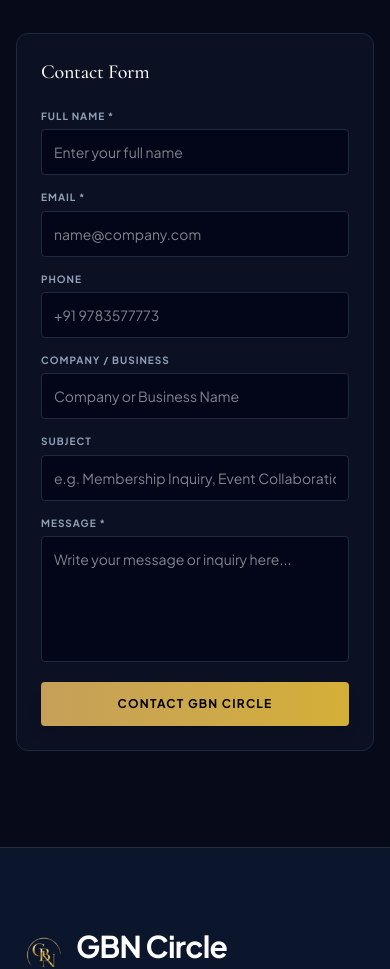
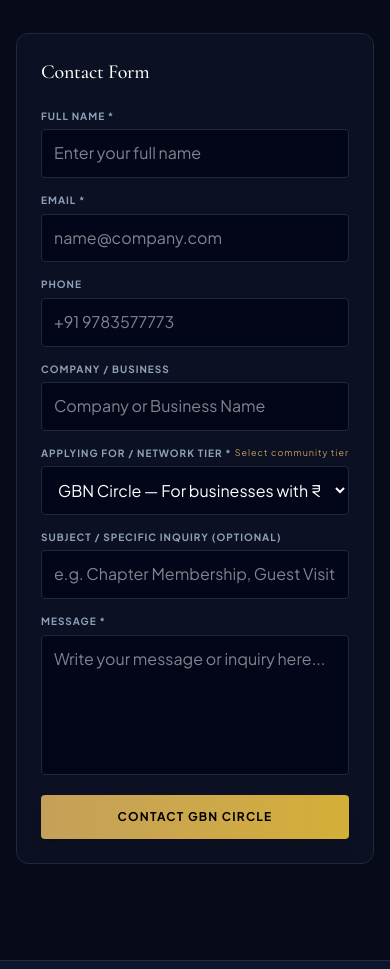
Before and after one commit to nimethfernando/gbn-circle, a Next.js app: page /contact in a window 390 px wide. Shown: the part 1020-1989 px from the top of the page. Built offline with nearby package versions, Linux system fonts and the light colour scheme; no server answers; the database is empty.

Commit message:
fix(contact): resolve submission connection, add tier selector, and prevent mobile zooming

```diff
--- a/src/app/admin/inquiries/page.tsx
+++ b/src/app/admin/inquiries/page.tsx
@@ -309,9 +309,19 @@
                     </td>
 
                     <td className="py-3.5 px-4 whitespace-nowrap">
-                      <span className="px-2.5 py-1 rounded text-[10px] font-semibold bg-slate-950 border border-slate-800 text-[#c5a059]">
-                        {inq.interest || 'General'}
-                      </span>
+                      {inq.interest === 'GBN Elite' ? (
+                        <span className="px-2.5 py-1 rounded text-[10px] font-bold bg-[#c5a059]/20 border border-[#c5a059] text-[#e5c158] inline-flex items-center gap-1">
+                          ★ GBN Elite
+                        </span>
+                      ) : inq.interest === 'GBN Circle' ? (
+                        <span className="px-2.5 py-1 rounded text-[10px] font-bold bg-blue-950/70 border border-blue-600 text-blue-300 inline-flex items-center gap-1">
+                          ● GBN Circle
+                        </span>
+                      ) : (
+                        <span className="px-2.5 py-1 rounded text-[10px] font-semibold bg-slate-950 border border-slate-800 text-slate-300">
+                          {inq.interest || 'General'}
+                        </span>
+                      )}
                     </td>
 
                     <td className="py-3.5 px-4 max-w-xs">
@@ -434,10 +444,22 @@
                 </span>
               </div>
               <div>
-                <span className="text-slate-400 block text-[10px] uppercase font-semibold">Interest Area</span>
-                <span className="text-slate-200 font-medium">
-                  {activeInquiry.interest || 'General Inquiry'}
-                </span>
+                <span className="text-slate-400 block text-[10px] uppercase font-semibold">Applying For Platform</span>
+                <div className="mt-1">
+                  {activeInquiry.interest === 'GBN Elite' ? (
+                    <span className="px-2.5 py-1 rounded text-[11px] font-bold bg-[#c5a059]/20 border border-[#c5a059] text-[#e5c158] inline-flex items-center gap-1">
+                      ★ GBN Elite (₹5Cr+ Turnover)
+                    </span>
+                  ) : activeInquiry.interest === 'GBN Circle' ? (
+                    <span className="px-2.5 py-1 rounded text-[11px] font-bold bg-blue-950/70 border border-blue-600 text-blue-300 inline-flex items-center gap-1">
+                      ● GBN Circle (₹20L+ Turnover)
+                    </span>
+                  ) : (
+                    <span className="px-2.5 py-1 rounded text-[11px] font-semibold bg-slate-900 border border-slate-700 text-slate-300">
+                      {activeInquiry.interest || 'General Inquiry'}
+                    </span>
+                  )}
+                </div>
               </div>
               <div>
                 <span className="text-slate-400 block text-[10px] uppercase font-semibold">Date Submitted</span>
--- a/src/app/api/contact/route.ts
+++ b/src/app/api/contact/route.ts
@@ -24,7 +24,7 @@
       );
     }
 
-    // 1. Save lead to SQLite
+    // 1. Save lead to MySQL database
     const submission = await prisma.contactSubmission.create({
       data: {
         fullName,
@@ -32,12 +32,12 @@
         phone: phone || null,
         companyName: companyName || null,
         designation: designation || null,
-        interest: interest || 'General Inquiry',
+        interest: interest || 'GBN Circle',
         message,
       },
     });
 
-    // 2. Dispatch notification email to GBN Circle admin team (if SMTP is configured)
+    // 2. Dispatch notification email to GBN Circle admin team (if SMTP credentials configured)
     if (process.env.EMAIL_USER && process.env.EMAIL_PASS) {
       try {
         const transporter = nodemailer.createTransport({
@@ -50,28 +50,31 @@
 
         await transporter.sendMail({
           from: `"GBN Platform Alert" <${process.env.EMAIL_USER}>`,
-          to: process.env.ADMIN_EMAIL || process.env.EMAIL_USER,
-          subject: `[New Lead] Inquiry from ${fullName} (${interest || 'General'})`,
+          to: process.env.ADMIN_EMAIL || 'gbncircle@gmail.com',
+          subject: `[New Lead - ${interest || 'GBN Circle'}] Application from ${fullName}`,
           html: `
-            <div style="background-color: #070b19; color: #ffffff; padding: 24px; font-family: sans-serif; max-width: 600px; margin: 0 auto; border-radius: 8px;">
-              <h2 style="color: #c5a059; margin-top: 0;">New Contact Inquiry Received</h2>
-              <p>A new potential member or partner reached out through the GBN Circle platform.</p>
+            <div style="background-color: #070b19; color: #ffffff; padding: 24px; font-family: sans-serif; max-width: 600px; margin: 0 auto; border-radius: 8px; border: 1px solid #1e293b;">
+              <h2 style="color: #c5a059; margin-top: 0;">New Contact &amp; Application Received</h2>
+              <p>A new potential member or executive has submitted an inquiry through the GBN Circle platform.</p>
               <hr style="border: none; border-top: 1px solid #1e293b; margin: 16px 0;" />
-              <p><strong>Name:</strong> ${fullName}</p>
+              <p><strong>Applying For / Tier:</strong> <span style="color: #c5a059; font-weight: bold; font-size: 16px;">${interest || 'GBN Circle'}</span></p>
+              <p><strong>Full Name:</strong> ${fullName}</p>
               <p><strong>Email:</strong> <a href="mailto:${email}" style="color: #c5a059;">${email}</a></p>
               <p><strong>Phone:</strong> ${phone || 'Not provided'}</p>
-              <p><strong>Company:</strong> ${companyName || 'Not provided'}</p>
+              <p><strong>Company / Business:</strong> ${companyName || 'Not provided'}</p>
               <p><strong>Designation:</strong> ${designation || 'Not provided'}</p>
-              <p><strong>Area of Interest:</strong> ${interest || 'General Inquiry'}</p>
               <hr style="border: none; border-top: 1px solid #1e293b; margin: 16px 0;" />
               <p><strong>Message:</strong></p>
-              <p style="background: #0f172a; padding: 12px; border-radius: 6px; color: #cbd5e1; white-space: pre-wrap;">${message}</p>
+              <p style="background: #0f172a; padding: 12px; border-radius: 6px; color: #cbd5e1; white-space: pre-wrap; border: 1px solid #1e293b;">${message}</p>
+              <p style="color: #64748b; font-size: 11px; margin-top: 20px;">You can also view and manage all inquiries directly in the GBN Admin Portal under Inquiries &amp; Leads.</p>
             </div>
           `,
         });
       } catch (mailError) {
         console.error('Lead notification email failed to dispatch:', mailError);
       }
+    } else {
+      console.log('Lead saved to database successfully. Note: EMAIL_USER and EMAIL_PASS environment variables are not configured, so direct email forwarding was skipped.');
     }
 
     return NextResponse.json(
--- a/src/app/globals.css
+++ b/src/app/globals.css
@@ -22,6 +22,13 @@
   --foreground: #ffffff;
 }
 
+html {
+  scroll-behavior: smooth;
+  overflow-x: hidden;
+  max-width: 100vw;
+  width: 100%;
+}
+
 body {
   background: var(--background);
   color: var(--foreground);
@@ -29,7 +36,18 @@
   margin: 0;
   padding: 0;
   overflow-x: hidden;
+  max-width: 100vw;
+  width: 100%;
   -webkit-font-smoothing: antialiased;
+}
+
+/* Prevent mobile browser (especially iOS Safari) from automatically zooming in on input focus */
+@media screen and (max-width: 768px) {
+  input,
+  select,
+  textarea {
+    font-size: 16px !important;
+  }
 }
 
 /* Base heading styles */
--- a/src/components/contact/ContactForm.tsx
+++ b/src/components/contact/ContactForm.tsx
@@ -13,6 +13,7 @@
     email: '',
     phone: '',
     companyName: '',
+    tier: 'GBN Circle',
     subject: '',
     message: '',
   });
@@ -21,7 +22,7 @@
   const [status, setStatus] = useState<{ success?: boolean; message?: string } | null>(null);
 
   const handleChange = (
-    e: React.ChangeEvent<HTMLInputElement | HTMLTextAreaElement>
+    e: React.ChangeEvent<HTMLInputElement | HTMLTextAreaElement | HTMLSelectElement>
   ) => {
     setFormData((prev) => ({ ...prev, [e.target.name]: e.target.value }));
   };
@@ -40,8 +41,10 @@
           email: formData.email,
           phone: formData.phone || null,
           companyName: formData.companyName || null,
-          interest: formData.subject || 'General Inquiry',
-          message: formData.message,
+          interest: formData.tier || 'GBN Circle',
+          message: formData.subject
+            ? `[Subject: ${formData.subject}]\n\n${formData.message}`
+            : formData.message,
         }),
       });
 
@@ -56,6 +59,7 @@
           email: '',
           phone: '',
           companyName: '',
+          tier: 'GBN Circle',
           subject: '',
           message: '',
         });
@@ -158,8 +162,32 @@
         </div>
 
         <div>
+          <label className="block text-slate-400 uppercase tracking-widest text-[10px] font-bold mb-1.5 flex items-center justify-between">
+            <span>Applying For / Network Tier *</span>
+            <span className="text-[9px] text-[#c5a059] font-normal normal-case">Select community tier</span>
+          </label>
+          <select
+            required
+            name="tier"
+            value={formData.tier}
+            onChange={handleChange}
+            className="w-full bg-slate-950 border border-slate-800 rounded p-3 text-white text-sm focus:border-[#c5a059] outline-none transition-colors cursor-pointer"
+          >
+            <option value="GBN Circle" className="bg-[#070b19] text-white">
+              GBN Circle — For businesses with ₹20 Lakh+ annual turnover
+            </option>
+            <option value="GBN Elite" className="bg-[#070b19] text-[#e5c158]">
+              GBN Elite — For businesses with ₹5 Crore+ annual turnover
+            </option>
+            <option value="General Inquiry" className="bg-[#070b19] text-slate-300">
+              General Inquiry / Strategic Collaboration
+            </option>
+          </select>
+        </div>
+
+        <div>
           <label className="block text-slate-400 uppercase tracking-widest text-[10px] font-bold mb-1.5">
-            Subject
+            Subject / Specific Inquiry (Optional)
           </label>
           <input
             type="text"
@@ -167,7 +195,7 @@
             value={formData.subject}
             onChange={handleChange}
             className="w-full bg-slate-950 border border-slate-800 rounded p-3 text-white text-sm focus:border-[#c5a059] outline-none transition-colors"
-            placeholder="e.g. Membership Inquiry, Event Collaboration, Partnership"
+            placeholder="e.g. Chapter Membership, Guest Visit, Cross-Border Expansion"
           />
         </div>
 
--- a/src/components/home/Contact.tsx
+++ b/src/components/home/Contact.tsx
@@ -10,6 +10,7 @@
     email: '',
     phone: '',
     companyName: '',
+    tier: 'GBN Circle',
     subject: '',
     message: '',
   });
@@ -18,7 +19,7 @@
   const [status, setStatus] = useState<{ success?: boolean; message?: string } | null>(null);
 
   const handleChange = (
-    e: React.ChangeEvent<HTMLInputElement | HTMLTextAreaElement>
+    e: React.ChangeEvent<HTMLInputElement | HTMLTextAreaElement | HTMLSelectElement>
   ) => {
     setFormData((prev) => ({ ...prev, [e.target.name]: e.target.value }));
   };
@@ -37,8 +38,10 @@
           email: formData.email,
           phone: formData.phone || null,
           companyName: formData.companyName || null,
-          interest: formData.subject || 'General Inquiry',
-          message: formData.message,
+          interest: formData.tier || 'GBN Circle',
+          message: formData.subject
+            ? `[Subject: ${formData.subject}]\n\n${formData.message}`
+            : formData.message,
         }),
       });
 
@@ -54,6 +57,7 @@
           email: '',
           phone: '',
           companyName: '',
+          tier: 'GBN Circle',
           subject: '',
           message: '',
         });
@@ -267,8 +271,32 @@
                 </div>
 
                 <div>
+                  <label className="block text-[10px] uppercase tracking-widest font-bold text-gray-400 mb-1.5 flex items-center justify-between">
+                    <span>Applying For / Network Tier *</span>
+                    <span className="text-[9px] text-[#c5a059] font-normal normal-case">Select community tier</span>
+                  </label>
+                  <select
+                    required
+                    name="tier"
+                    value={formData.tier}
+                    onChange={handleChange}
+                    className="w-full px-4 py-3 rounded-sm border border-white/10 bg-gbn-navy text-white focus:outline-none focus:border-gbn-gold transition-colors font-light text-sm cursor-pointer"
+                  >
+                    <option value="GBN Circle" className="bg-[#070b19] text-white">
+                      GBN Circle — For businesses with ₹20 Lakh+ annual turnover
+                    </option>
+                    <option value="GBN Elite" className="bg-[#070b19] text-[#e5c158]">
+                      GBN Elite — For businesses with ₹5 Crore+ annual turnover
+                    </option>
+                    <option value="General Inquiry" className="bg-[#070b19] text-slate-300">
+                      General Inquiry / Strategic Collaboration
+                    </option>
+                  </select>
+                </div>
+
+                <div>
                   <label className="block text-[10px] uppercase tracking-widest font-bold text-gray-400 mb-1">
-                    Subject / Area of Interest
+                    Subject / Specific Inquiry (Optional)
                   </label>
                   <input
                     type="text"
@@ -276,7 +304,7 @@
                     value={formData.subject}
                     onChange={handleChange}
                     className="w-full px-4 py-3 rounded-sm border border-white/10 bg-gbn-navy text-white focus:outline-none focus:border-gbn-gold transition-colors font-light text-sm"
-                    placeholder="e.g. Executive Membership, Partnership, Inquiry"
+                    placeholder="e.g. Chapter Membership, Guest Visit, Cross-Border Expansion"
                   />
                 </div>
 
--- a/src/components/layout/Header.tsx
+++ b/src/components/layout/Header.tsx
@@ -46,13 +46,13 @@
 
   return (
     <header
-      className={`fixed top-0 w-full z-50 transition-all duration-300 ${
+      className={`fixed top-0 left-0 right-0 w-full max-w-[100vw] z-50 transition-all duration-300 ${
         isScrolled
           ? "bg-[#070b19]/95 backdrop-blur-md shadow-lg py-3 border-b border-white/5"
           : "bg-transparent py-5"
       }`}
     >
-      <div className="container mx-auto px-6 md:px-12 flex justify-between items-center">
+      <div className="container mx-auto px-4 sm:px-6 md:px-12 flex justify-between items-center max-w-7xl">
         {/* Logo */}
         <Link href="/" className="flex items-center gap-3 shrink-0 mr-4">
           <Image
@@ -124,7 +124,7 @@
 
       {/* Mobile Menu */}
       {mobileMenuOpen && (
-        <div className="absolute top-full left-0 w-full bg-[#070b19] shadow-2xl py-5 px-6 flex flex-col space-y-4 lg:hidden border-t border-white/10">
+        <div className="absolute top-full left-0 right-0 w-full max-w-[100vw] bg-[#070b19] shadow-2xl py-5 px-6 flex flex-col space-y-4 lg:hidden border-t border-white/10 box-border overflow-hidden">
           {navLinks.map((link) => {
             const isActive =
               link.href === "/"
--- a/src/lib/prisma.ts
+++ b/src/lib/prisma.ts
@@ -5,7 +5,8 @@
   prisma: PrismaClient | undefined;
 };
 
-const connectionString = process.env.DATABASE_URL || '';
+const rawConnectionString = process.env.DATABASE_URL || '';
+const connectionString = rawConnectionString.replace(/^mysql:\/\//, 'mariadb://');
 const adapter = new PrismaMariaDb(connectionString);
 
 export const prisma = globalForPrisma.prisma ?? new PrismaClient({ adapter });
```
Also changed, not shown: src/app/layout.tsx (+8 -1 lines).
